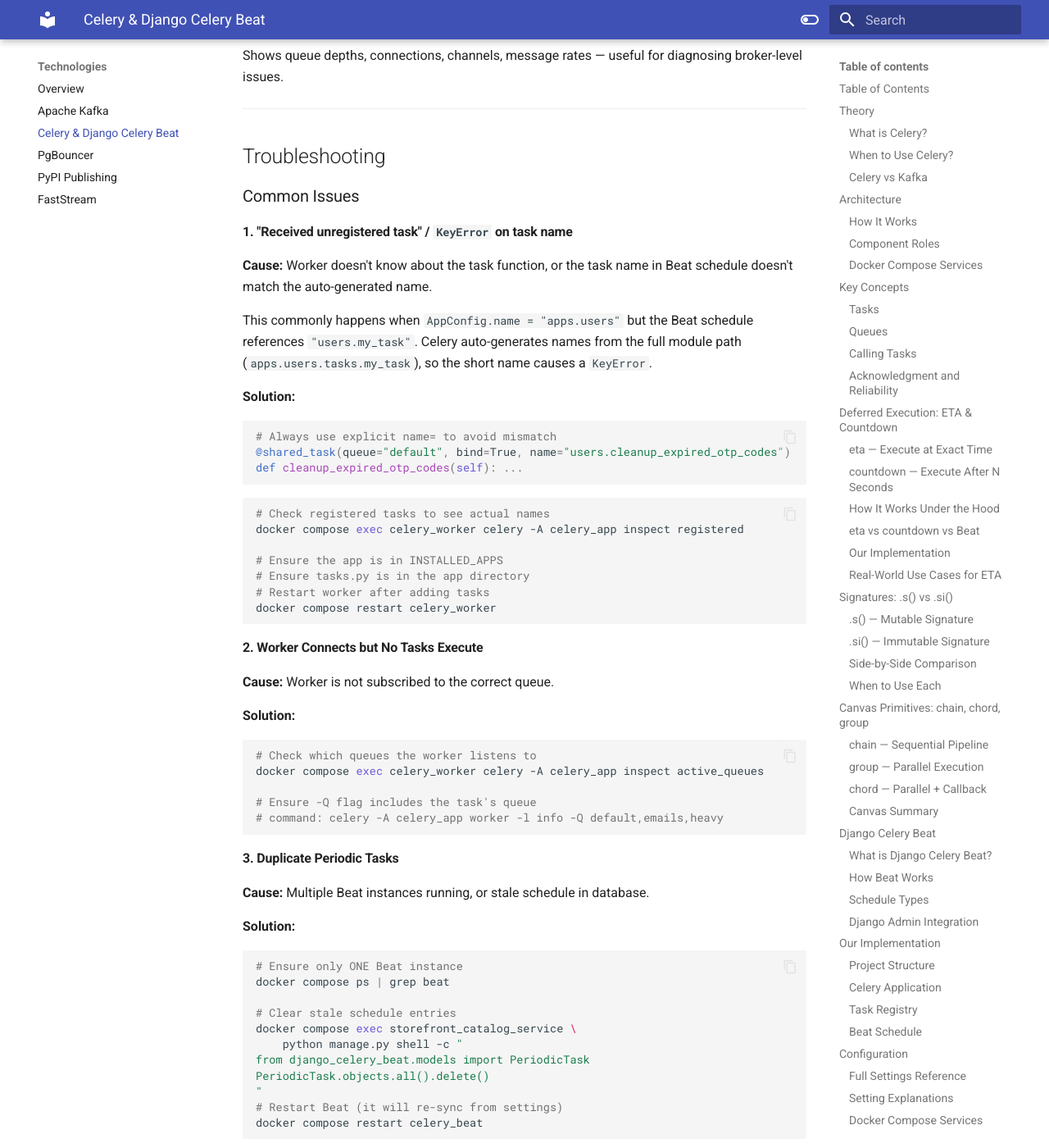
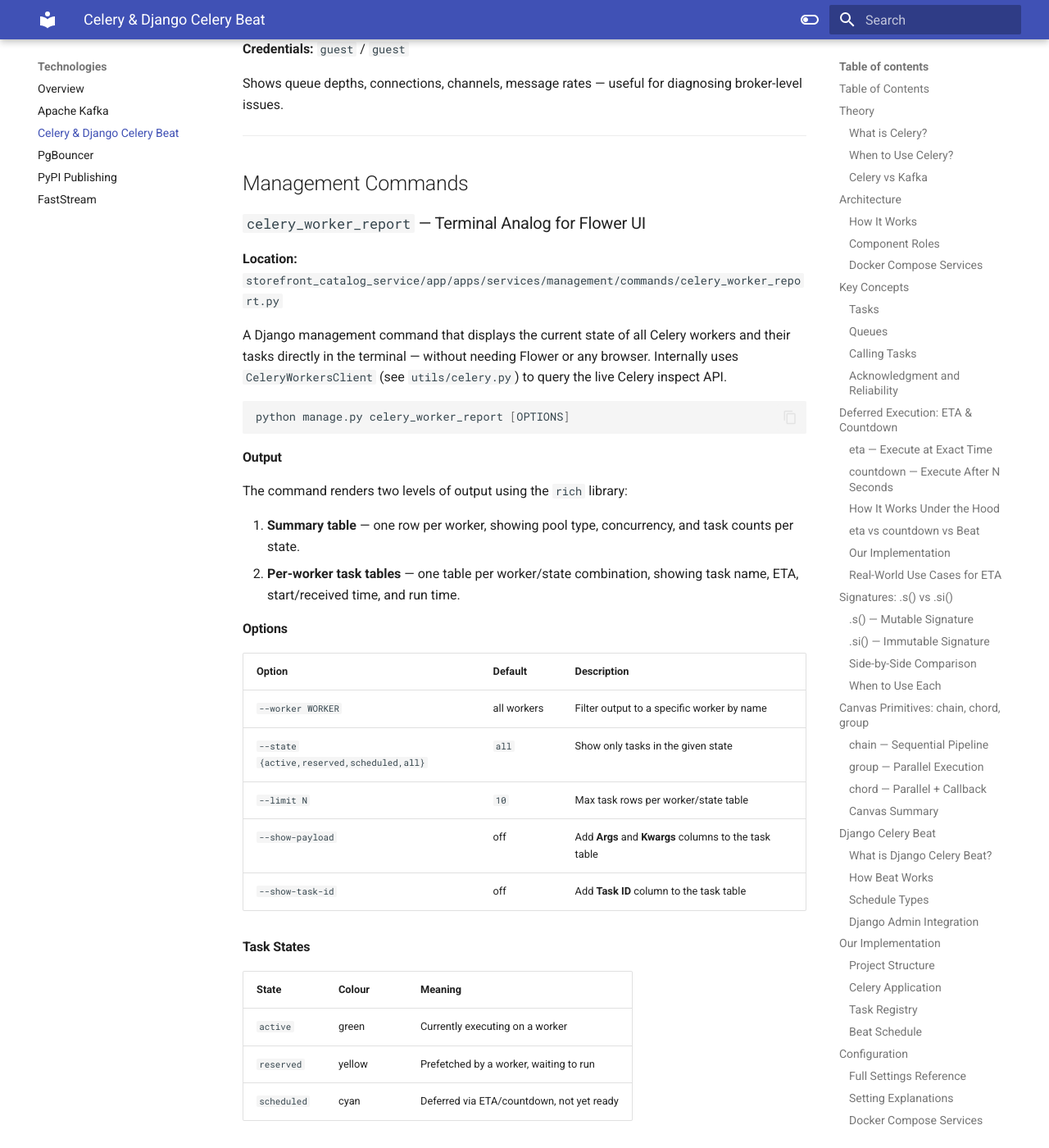
Before and after one commit to smartguy-coder/PrototypeHighlyLoadedDistributedService, an MkDocs documentation site: the page built from documentation/docs/technologies/celery.md, in a window 1280 px wide and 1400 px high, scrolled down 22000 px. Shown: the whole window at 82% size. Built offline with MkDocs 1.6.1 and Material for MkDocs 9.7.7, drawn with Linux system fonts in a browser that asks for light colours; some of the changed text lies outside the part shown.

Commit message:
celery info command

````diff
--- a/documentation/docs/technologies/celery.md
+++ b/documentation/docs/technologies/celery.md
@@ -17,7 +17,8 @@
 9. [Configuration](#configuration)
 10. [Usage Examples](#usage-examples)
 11. [Monitoring with Flower](#monitoring-with-flower)
-12. [Troubleshooting](#troubleshooting)
+12. [Management Commands](#management-commands)
+13. [Troubleshooting](#troubleshooting)
 13. [Best Practices](#best-practices)
 
 ---
@@ -943,6 +944,73 @@
 
 ---
 
+## Management Commands
+
+### `celery_worker_report` — Terminal Analog for Flower UI
+
+**Location:** `storefront_catalog_service/app/apps/services/management/commands/celery_worker_report.py`
+
+A Django management command that displays the current state of all Celery workers and their tasks directly in the terminal — without needing Flower or any browser. Internally uses `CeleryWorkersClient` (see `utils/celery.py`) to query the live Celery inspect API.
+
+```bash
+python manage.py celery_worker_report [OPTIONS]
+```
+
+#### Output
+
+The command renders two levels of output using the `rich` library:
+
+1. **Summary table** — one row per worker, showing pool type, concurrency, and task counts per state.
+2. **Per-worker task tables** — one table per worker/state combination, showing task name, ETA, start/received time, and run time.
+
+#### Options
+
+| Option | Default | Description |
+|--------|---------|-------------|
+| `--worker WORKER` | all workers | Filter output to a specific worker by name |
+| `--state {active,reserved,scheduled,all}` | `all` | Show only tasks in the given state |
+| `--limit N` | `10` | Max task rows per worker/state table |
+| `--show-payload` | off | Add **Args** and **Kwargs** columns to the task table |
+| `--show-task-id` | off | Add **Task ID** column to the task table |
+
+#### Task States
+
+| State | Colour | Meaning |
+|-------|--------|---------|
+| `active` | green | Currently executing on a worker |
+| `reserved` | yellow | Prefetched by a worker, waiting to run |
+| `scheduled` | cyan | Deferred via ETA/countdown, not yet ready |
+
+#### Examples
+
+```bash
+# Show all workers and all task states (default)
+python manage.py celery_worker_report
+
+# Show only active tasks on a specific worker
+python manage.py celery_worker_report --worker celery@worker-1 --state active
+
+# Show up to 5 reserved tasks with args/kwargs visible
+python manage.py celery_worker_report --state reserved --limit 5 --show-payload
+
+# Show task IDs for debugging
+python manage.py celery_worker_report --show-task-id
+```
+
+#### When to Use
+
+| Situation | Tool |
+|-----------|------|
+| Quick terminal check during development | `celery_worker_report` |
+| CI/CD health check without browser | `celery_worker_report` |
+| Full real-time task stream & history | Flower UI (`localhost:5556`) |
+| Broker queue depths & message rates | RabbitMQ UI (`localhost:15672`) |
+
+!!! tip
+    The command exits with a non-zero code (`CommandError`) if no workers are reachable or the specified `--worker` is not found — safe to use in scripts and health checks.
+
+---
+
 ## Troubleshooting
 
 ### Common Issues
````
Also changed, not shown: 1 other file.
